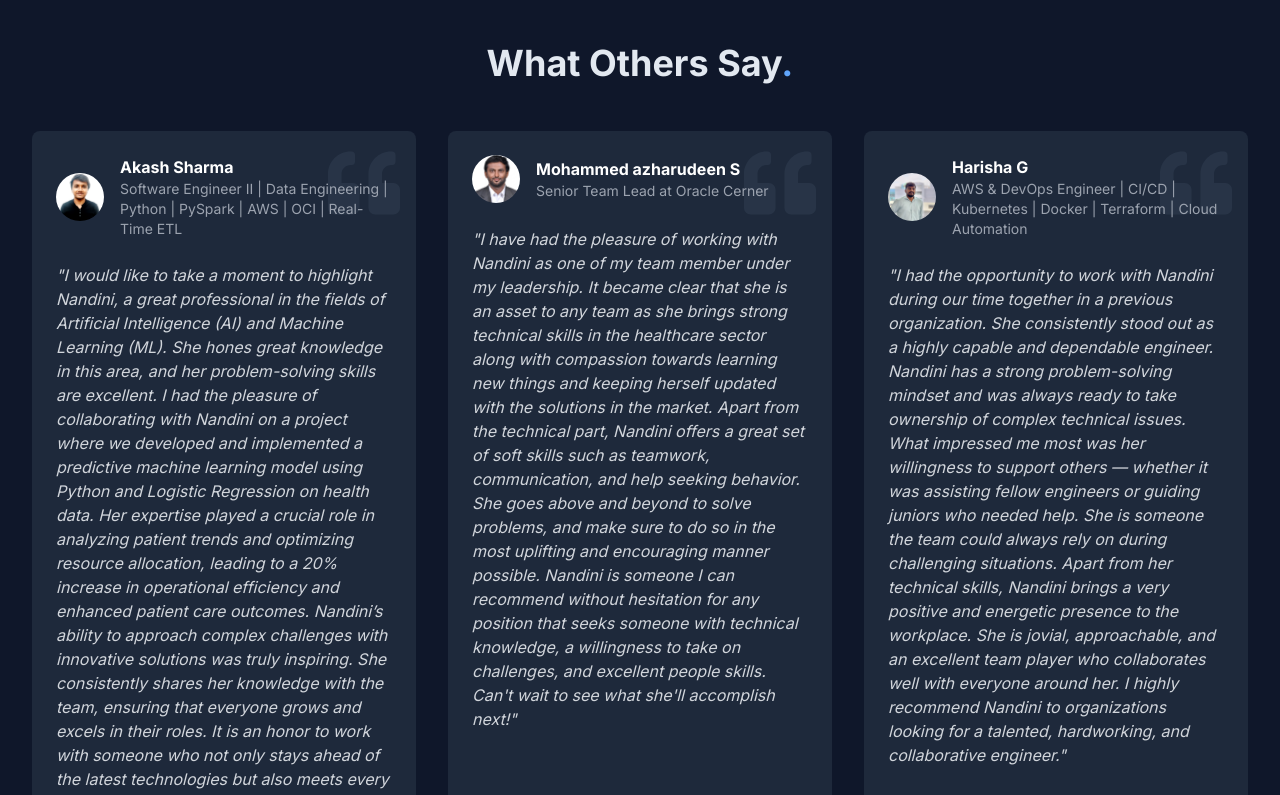
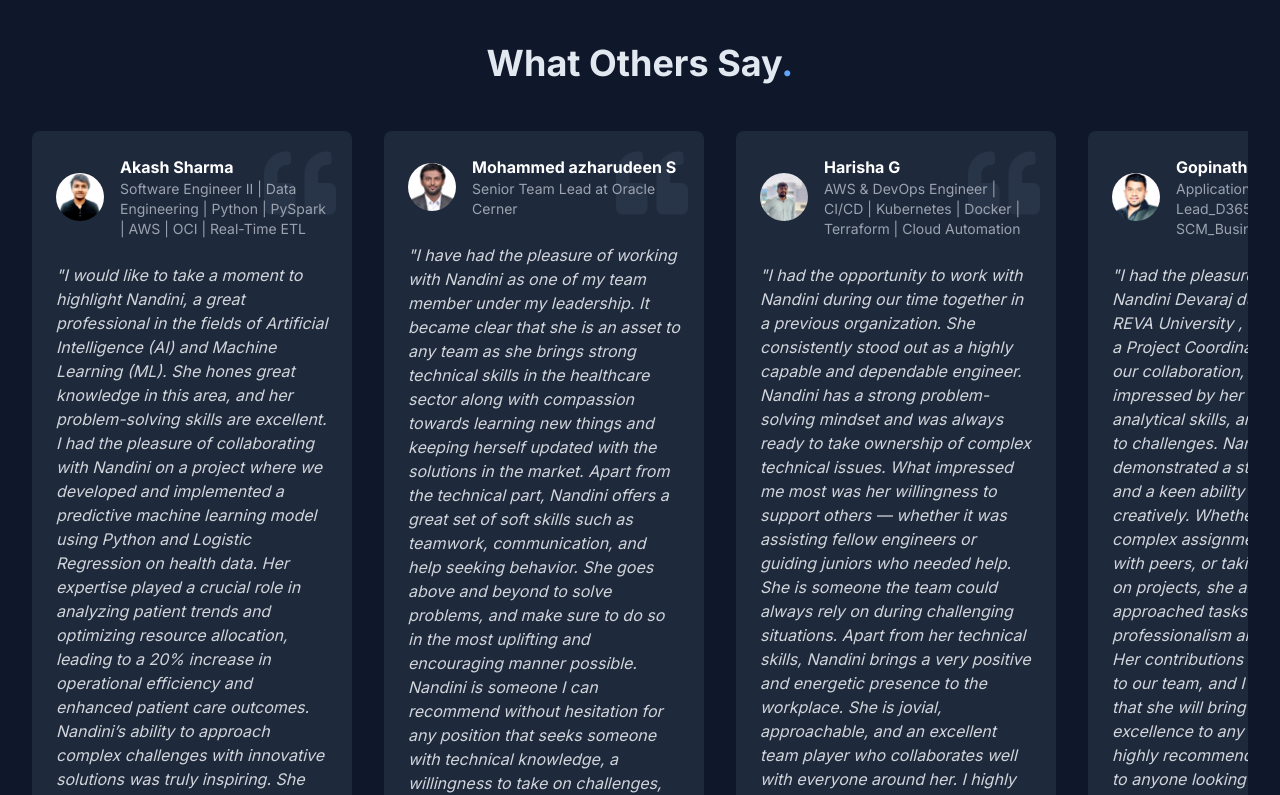
Before and after one commit to NandiniDevraj/nandini-portfolio, a React (Vite) app: page / in a window 1280 px wide. Shown: the part 1940-2735 px from the top of the page. Built offline with nearby package versions, Linux system fonts and the light colour scheme.

Commit message:
made testimonnial section scrollable

```diff
--- a/src/components/Testimonials.jsx
+++ b/src/components/Testimonials.jsx
@@ -45,14 +45,14 @@ const Testimonials = () => {
         <h2 className="text-4xl font-bold text-center mb-12">
           What Others Say<span className="text-blue-400">.</span>
         </h2>
-        <div className="grid md:grid-cols-2 lg:grid-cols-3 gap-8">
+        <div className="flex gap-8 overflow-x-auto pb-4 snap-x snap-mandatory">
           {testimonialData.map((testimonial, index) => (
             <motion.a
               key={index}
               href={testimonial.linkedinUrl}
               target="_blank"
               rel="noopener noreferrer"
-              className="block"
+              className="block flex-shrink-0 w-80 snap-start"
               initial={{ opacity: 0, y: 50 }}
               whileInView={{ opacity: 1, y: 0 }}
               viewport={{ once: true }}
```
